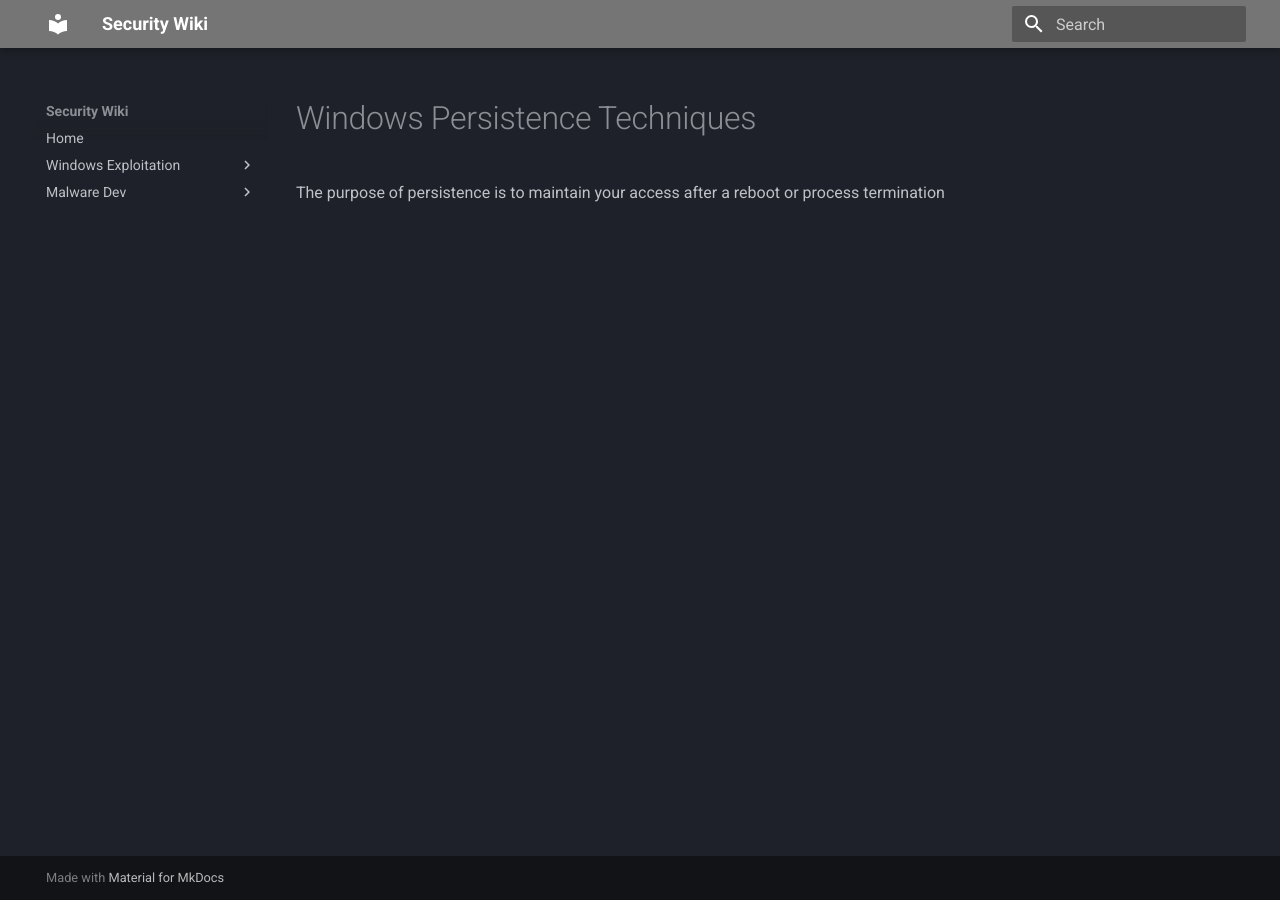
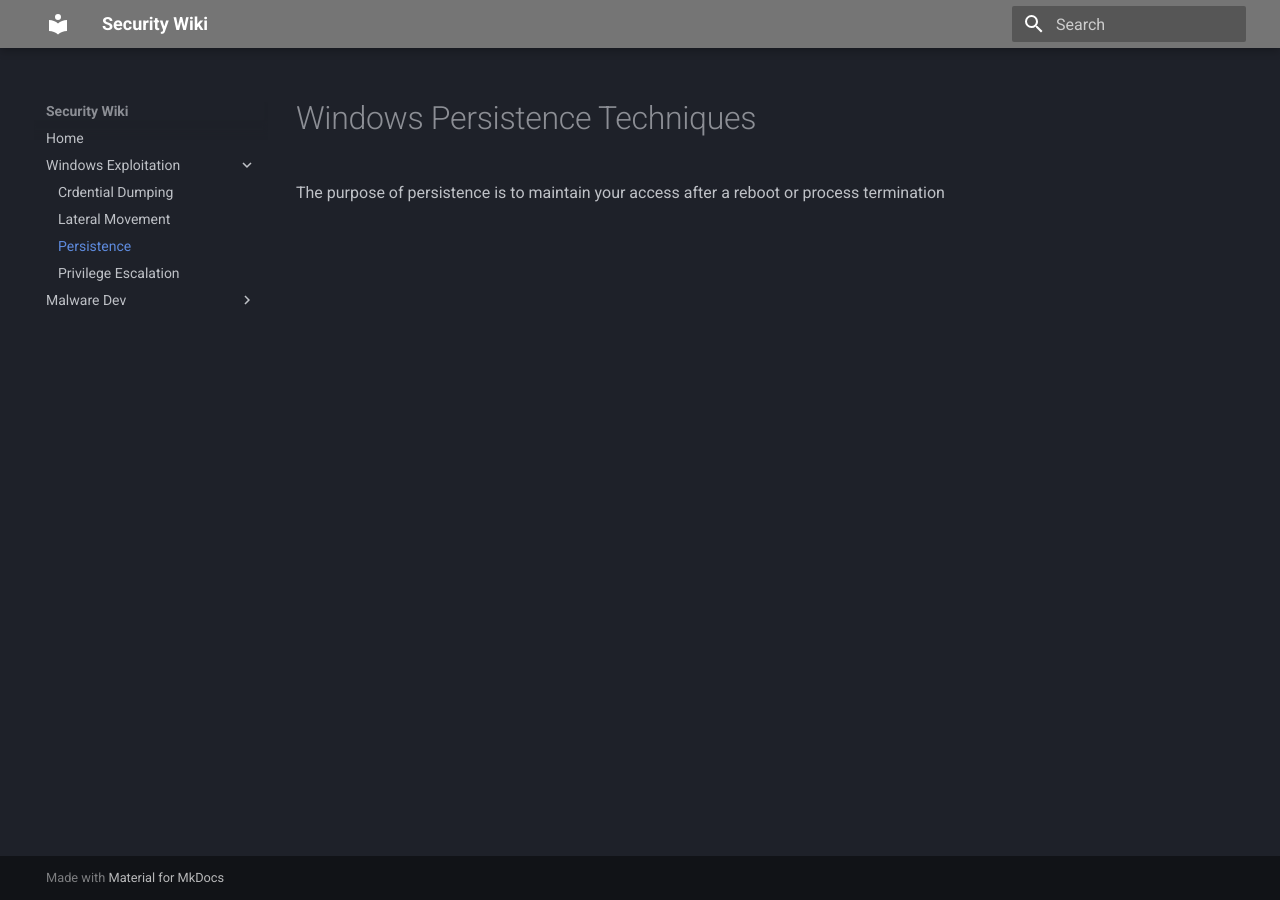
Before and after one commit to ConfusingBLANK/confusingblank.github.io, an MkDocs documentation site: the page built from docs/windowsexploitation/persistence.md, in a window 1280 px wide. Built offline with MkDocs 1.6.1 and Material for MkDocs 9.7.7, drawn with Linux system fonts in a browser that asks for light colours.

Commit message:
added persistence to menu

```diff
--- a/mkdocs.yml
+++ b/mkdocs.yml
@@ -10,6 +10,7 @@ nav:
   - Windows Exploitation:
     - Crdential Dumping: windowsexploitation/credential-dumping.md
     - Lateral Movement: windowsexploitation/lateral-movement.md
+    - Persistence: windowsexploitation/persistence.md
     - Privilege Escalation: windowsexploitation/privilege-escalation.md
   - Malware Dev:
     - Payload Testing Snippets: malwaredev/payload-testing.md
```
